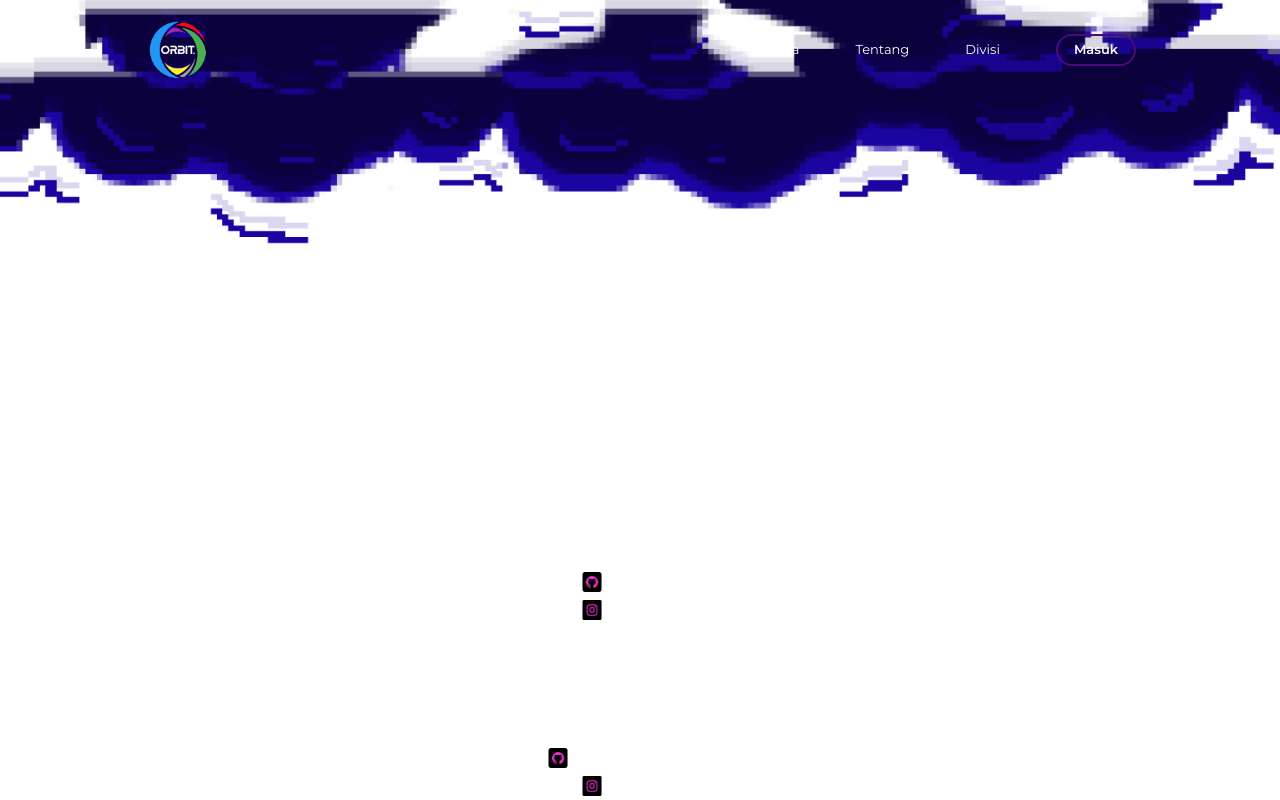
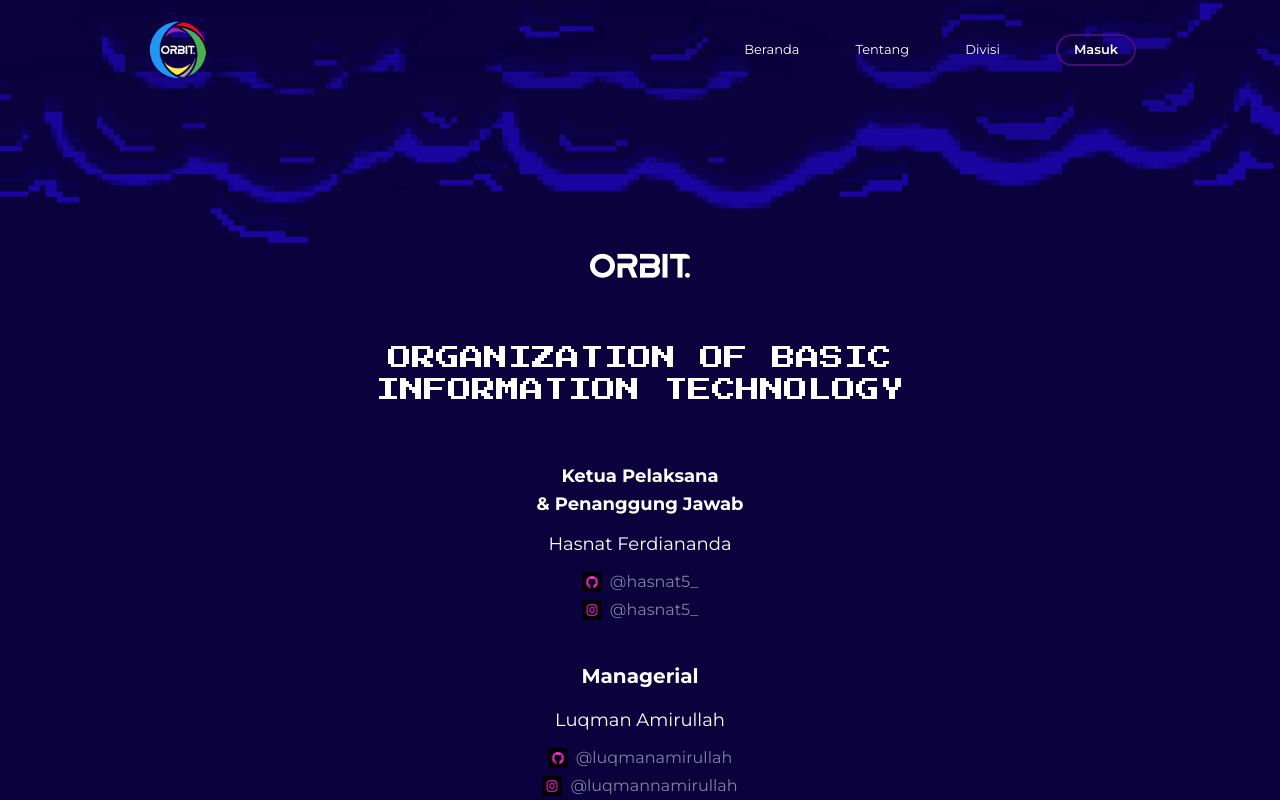
Before and after one commit to orbit4it/web-frontend, a Next.js app: page /credit in a window 1280 px wide. Shown: the top 800 px of the page. Built offline with nearby package versions, Linux system fonts and the light colour scheme.

Commit message:
refactor:

```diff
--- a/app/credit/page.tsx
+++ b/app/credit/page.tsx
@@ -14,7 +14,11 @@ const page = () => {
   ];
 
   const managerial = [
-    { nama: 'Luqman Amirullah', github: '@luqmanamirullah', ig: '@hasnat5_' },
+    {
+      nama: 'Luqman Amirullah',
+      github: '@luqmanamirullah',
+      ig: '@luqmannamirullah',
+    },
     { nama: 'Muhammad Naufal N.', github: '@Vastuolu', ig: 'naufalll.docx' },
     { nama: 'Ghazi Adila Ghifari', github: '@reinaldia', ig: '@irafialdia' },
     { nama: 'Nadya Rahmawati', github: '@nsummet', ig: '@nsummet' },
@@ -76,7 +80,7 @@ const page = () => {
 
   return (
     <div>
-      <div className="bg-darkPurp">
+      <div className="bg-primary">
         <Image src={AwanAtas} alt="Awan Orbit" />
         <div className="mx-auto text-center">
           <Image
--- a/app/layout.tsx
+++ b/app/layout.tsx
@@ -27,7 +27,7 @@ export default function RootLayout({
   if (isDashboard) {
     return (
       <html lang="en">
-        <body className={`${inter.className} bg-[#1C2039]`}>
+        <body className={`${inter.className} bg-d-primary`}>
           <Sidebar />
           {children}
         </body>
--- a/app/page.tsx
+++ b/app/page.tsx
@@ -11,12 +11,12 @@ import VisiMisiCard from '@/components/VisiMisiCard';
 
 export default function Home() {
   return (
-    <div className="relative bg-purpleFooter overflow-x-hidden">
+    <div className="relative bg-primary overflow-x-hidden">
       <Navbar />
 
       {/* Greetings  */}
       <div
-        className=" bg-home bg-[length:100%_100%] md:bg-[length:100%_100%] h-screen"
+        className=" bg-home opacity-70 [length:100%_100%] md:bg-[length:100%_100%] h-screen"
         id="beranda"
       >
         <div className="  h-screen text-white flex flex-col items-center justify-center">
@@ -81,7 +81,7 @@ export default function Home() {
       {/* Greetings  END*/}
 
       {/* APA ITU ORBIT */}
-      <div className=" bg-home2 bg-[length:100%_100%] md:bg-[length:100%_100%] h-screen relative p-5 md:p-0">
+      <div className=" bg-home2 z-10 opacity-70 [length:100%_100%] md:bg-[length:100%_100%] h-screen relative p-5 md:p-0">
         <div className=" pt-1  md:pt-10">
           <m.div
             initial={{ opacity: 0, translateY: 100 }}
@@ -115,7 +115,7 @@ export default function Home() {
         </m.div>
       </div>
 
-      <div className=" bg-home3 bg-[length:150%_100%] md:bg-[length:100%_100%] h-screen relative">
+      <div className=" bg-home3 z-0 bg-primary opacity-70 bg-[length:150%_100%] md:bg-[length:100%_100%] h-screen relative">
         <m.div
           initial={{ opacity: 0, translateY: 5 }}
           whileInView={{ opacity: 1, translateY: -20 }}
```
